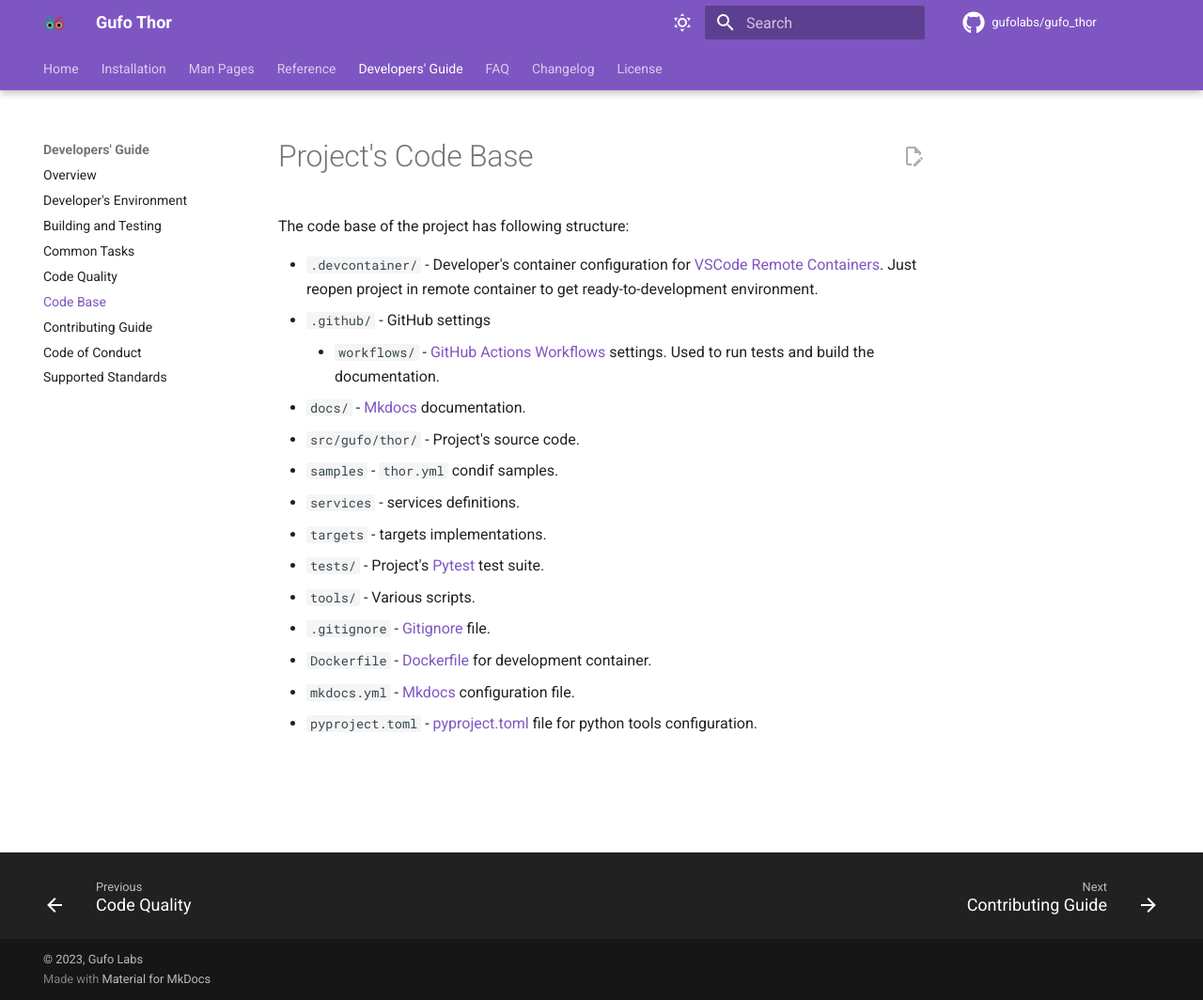
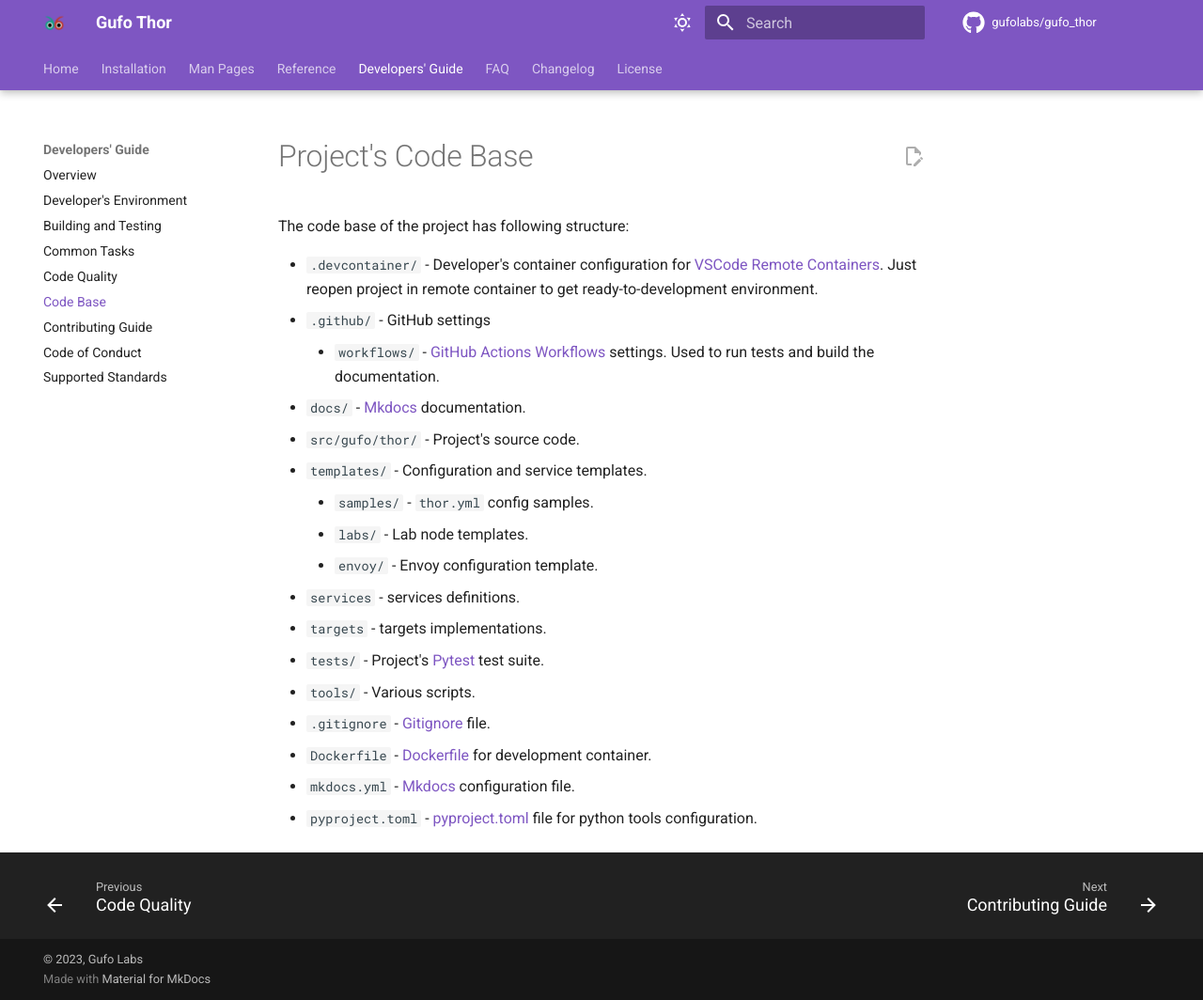
Before and after one commit to gufolabs/gufo_thor, an MkDocs documentation site: the page built from docs/dev/codebase.md, in a window 1280 px wide and 1064 px high. Shown: the whole window at 94% size. Built offline with MkDocs 1.6.1 and Material for MkDocs 9.7.7, drawn with Linux system fonts in a browser that asks for light colours; comment, search, counter and statistics services are not loaded.

Commit message:
Move all templates to templates/ dir

```diff
--- a/docs/dev/codebase.md
+++ b/docs/dev/codebase.md
@@ -13,7 +13,10 @@
 
 * `docs/` - [Mkdocs][Mkdocs] documentation.
 * `src/gufo/thor/` - Project's source code.
-  * `samples` - `thor.yml` condif samples.
+  * `templates/` - Configuration and service templates.
+    * `samples/` - `thor.yml` config samples.
+    * `labs/` - Lab node templates.
+    * `envoy/` - Envoy configuration template.
   * `services` - services definitions.
   * `targets` - targets implementations.
 * `tests/` - Project's [Pytest][Pytest] test suite.
--- a/pyproject.toml
+++ b/pyproject.toml
@@ -183,7 +183,7 @@
 where = ["src"]
 
 [tool.setuptools.package-data]
-"gufo.thor" = ["py.typed", "samples/*", "templates/**"]
+"gufo.thor" = ["py.typed", "templates/**"]
 
 [tool.setuptools.dynamic]
 version = {attr = "gufo.thor.__version__"}
```
Also changed, not shown: AGENTS.md (+8 -1 lines), docs/reference/templates.md (+3 -3 lines), src/gufo/thor/templates/samples/common.yml (renamed from src/gufo/thor/samples/common.yml), src/gufo/thor/templates/samples/lab1.yml (renamed from src/gufo/thor/samples/lab1.yml), src/gufo/thor/templates/samples/simple.yml (renamed from src/gufo/thor/samples/simple.yml), 1 other file.
